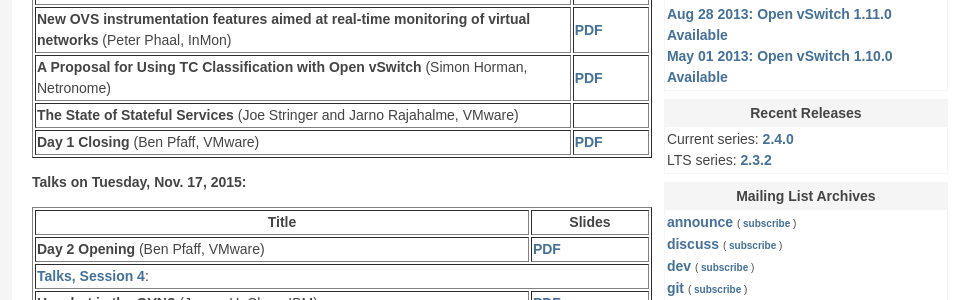
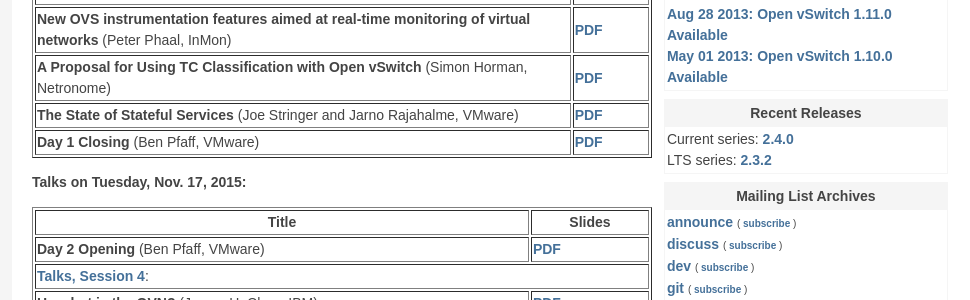
Before and after one commit to openvswitch/openvswitch.github.io, a Jekyll site: the page built from support/ovscon2015/index.html, in a window 1280 px wide and 900 px high, scrolled down 728 px. Shown: the part 153-453 px from the top of the window, without its empty margins (138-1108 px from the left). Built offline with Jekyll 4.4.1, drawn with Linux system fonts in a browser that asks for light colours.

Commit message:
ovscon2015: Add connection tracking slides.

```diff
--- a/support/ovscon2015/index.html
+++ b/support/ovscon2015/index.html
@@ -133,7 +133,7 @@
       <b>The State of Stateful Services</b> (Joe Stringer and Jarno
       Rajahalme, VMware)
     </td>
-    <td><!-- 16/1620-stringer --></td>
+    <td><a href="16/1620-stringer.pdf">PDF</td>
   </tr>
   <tr>
     <td><b>Day 1 Closing</b> (Ben Pfaff, VMware)</td>
```
Also changed, not shown: 1 other file.
